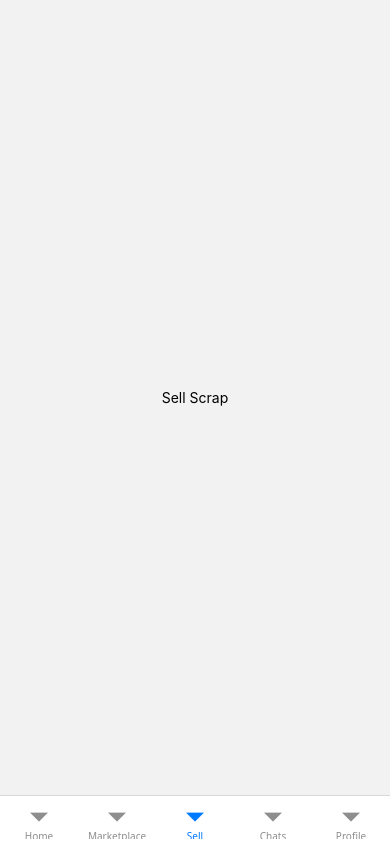
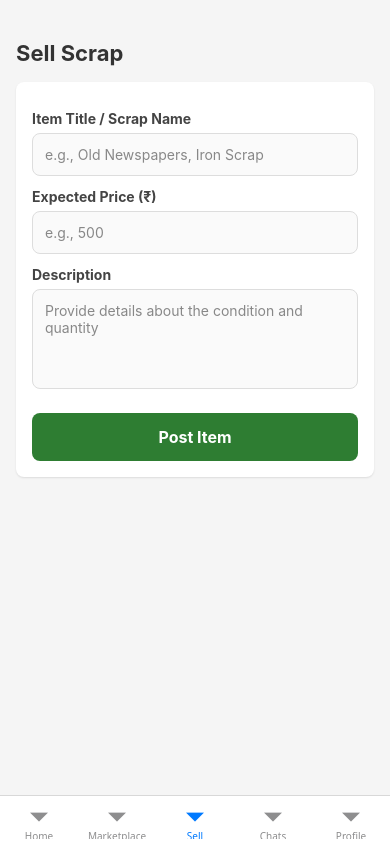
Before and after one commit to itsmohammadrumy-png/scrapo-app, a React Native app: screen /Sell in a window 390 px wide. Built offline with nearby package versions, Linux system fonts and the light colour scheme.

Commit message:
Add SellScreen and update AppNavigator

```diff
--- a/src/navigation/AppNavigator.tsx
+++ b/src/navigation/AppNavigator.tsx
@@ -1,4 +1,3 @@
-
 import React from 'react';
 import { createBottomTabNavigator } from '@react-navigation/bottom-tabs';
 import { NavigationContainer } from '@react-navigation/native';
@@ -8,16 +7,9 @@ import { View, Text, StyleSheet } from 'react-native';
 // అసలైన స్క్రీన్స్ ఇంపోర్ట్
 import HomeScreen from '../screens/HomeScreen';
 import MarketplaceScreen from '../screens/MarketplaceScreen';
+import SellScreen from '../screens/SellScreen';
 
-const SellScreen = () => {
-  const { t } = useTranslation();
-  return (
-    <View style={styles.center}>
-      <Text>{t('sellScrap')}</Text>
-    </View>
-  );
-};
-
+// తాత్కాలిక స్క్రీన్స్ (Chat & Profile)
 const ChatScreen = () => {
   const { t } = useTranslation();
   return (
--- /dev/null
+++ b/src/screens/SellScreen.tsx
@@ -0,0 +1,146 @@
+import React, { useState } from 'react';
+import { View, Text, StyleSheet, TextInput, TouchableOpacity, Alert, ScrollView, ActivityIndicator } from 'react-native';
+import { useTranslation } from 'react-i18next';
+import { addDocument } from '../services/firestoreService';
+
+export default function SellScreen({ navigation }: any) {
+  const { t } = useTranslation();
+  const [title, setTitle] = useState('');
+  const [price, setPrice] = useState('');
+  const [description, setDescription] = useState('');
+  const [loading, setLoading] = useState(false);
+
+  const handlePostItem = async () => {
+    if (!title || !price || !description) {
+      Alert.alert('Error', 'Please fill in all fields');
+      return;
+    }
+
+    setLoading(true);
+    try {
+      await addDocument('marketplaceItems', {
+        title,
+        price,
+        description,
+        createdAt: new Date().toISOString(),
+      });
+      Alert.alert('Success', 'Item posted successfully!');
+      setTitle('');
+      setPrice('');
+      setDescription('');
+      navigation.navigate('Marketplace');
+    } catch (error) {
+      console.error('Error posting item:', error);
+      Alert.alert('Error', 'Failed to post item');
+    } finally {
+      setLoading(false);
+    }
+  };
+
+  return (
+    <ScrollView style={styles.container}>
+      <Text style={styles.title}>{t('sellScrap')}</Text>
+
+      <View style={styles.form}>
+        <Text style={styles.label}>Item Title / Scrap Name</Text>
+        <TextInput
+          style={styles.input}
+          placeholder="e.g., Old Newspapers, Iron Scrap"
+          placeholderTextColor="#888"
+          value={title}
+          onChangeText={setTitle}
+        />
+
+        <Text style={styles.label}>Expected Price (₹)</Text>
+        <TextInput
+          style={styles.input}
+          placeholder="e.g., 500"
+          placeholderTextColor="#888"
+          keyboardType="numeric"
+          value={price}
+          onChangeText={setPrice}
+        />
+
+        <Text style={styles.label}>Description</Text>
+        <TextInput
+          style={[styles.input, styles.textArea]}
+          placeholder="Provide details about the condition and quantity"
+          placeholderTextColor="#888"
+          multiline
+          numberOfLines={4}
+          value={description}
+          onChangeText={setDescription}
+        />
+
+        <TouchableOpacity
+          style={styles.button}
+          onPress={handlePostItem}
+          disabled={loading}
+        >
+          {loading ? (
+            <ActivityIndicator color="#fff" />
+          ) : (
+            <Text style={styles.buttonText}>Post Item</Text>
+          )}
+        </TouchableOpacity>
+      </View>
+    </ScrollView>
+  );
+}
+
+const styles = StyleSheet.create({
+  container: {
+    flex: 1,
+    backgroundColor: '#f5f5f5',
+    padding: 16,
+    paddingTop: 40,
+  },
+  title: {
+    fontSize: 22,
+    fontWeight: 'bold',
+    color: '#333',
+    marginBottom: 16,
+  },
+  form: {
+    backgroundColor: '#fff',
+    borderRadius: 8,
+    padding: 16,
+    shadowColor: '#000',
+    shadowOffset: { width: 0, height: 1 },
+    shadowOpacity: 0.1,
+    shadowRadius: 2,
+    elevation: 2,
+  },
+  label: {
+    fontSize: 14,
+    fontWeight: 'bold',
+    color: '#444',
+    marginBottom: 6,
+    marginTop: 12,
+  },
+  input: {
+    borderWidth: 1,
+    borderColor: '#ddd',
+    borderRadius: 8,
+    padding: 12,
+    fontSize: 14,
+    color: '#333',
+    backgroundColor: '#fafafa',
+  },
+  textArea: {
+    height: 100,
+    textAlignVertical: 'top',
+  },
+  button: {
+    backgroundColor: '#2e7d32',
+    paddingVertical: 14,
+    borderRadius: 8,
+    alignItems: 'center',
+    marginTop: 24,
+  },
+  buttonText: {
+    color: '#fff',
+    fontSize: 16,
+    fontWeight: 'bold',
+  },
+});
```
